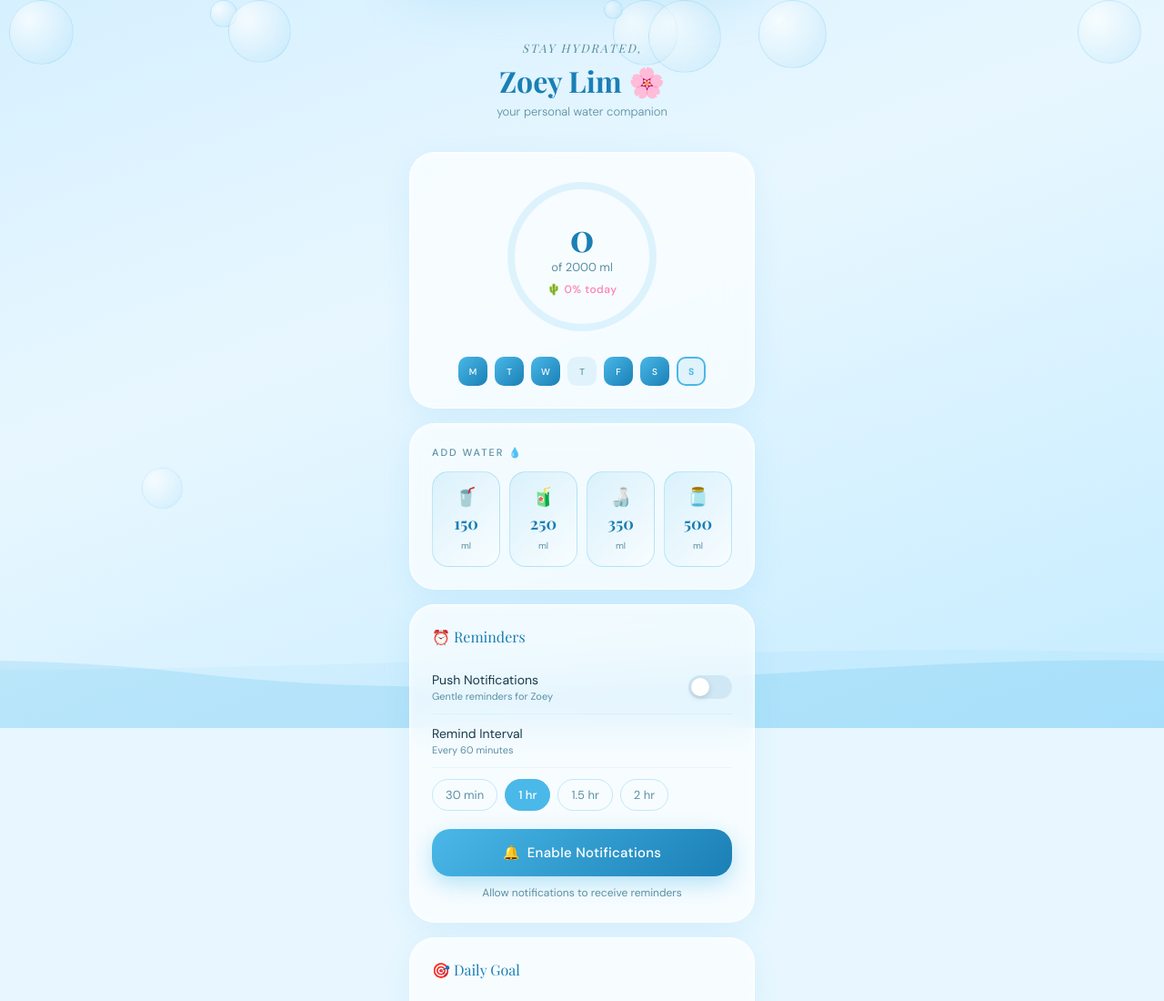
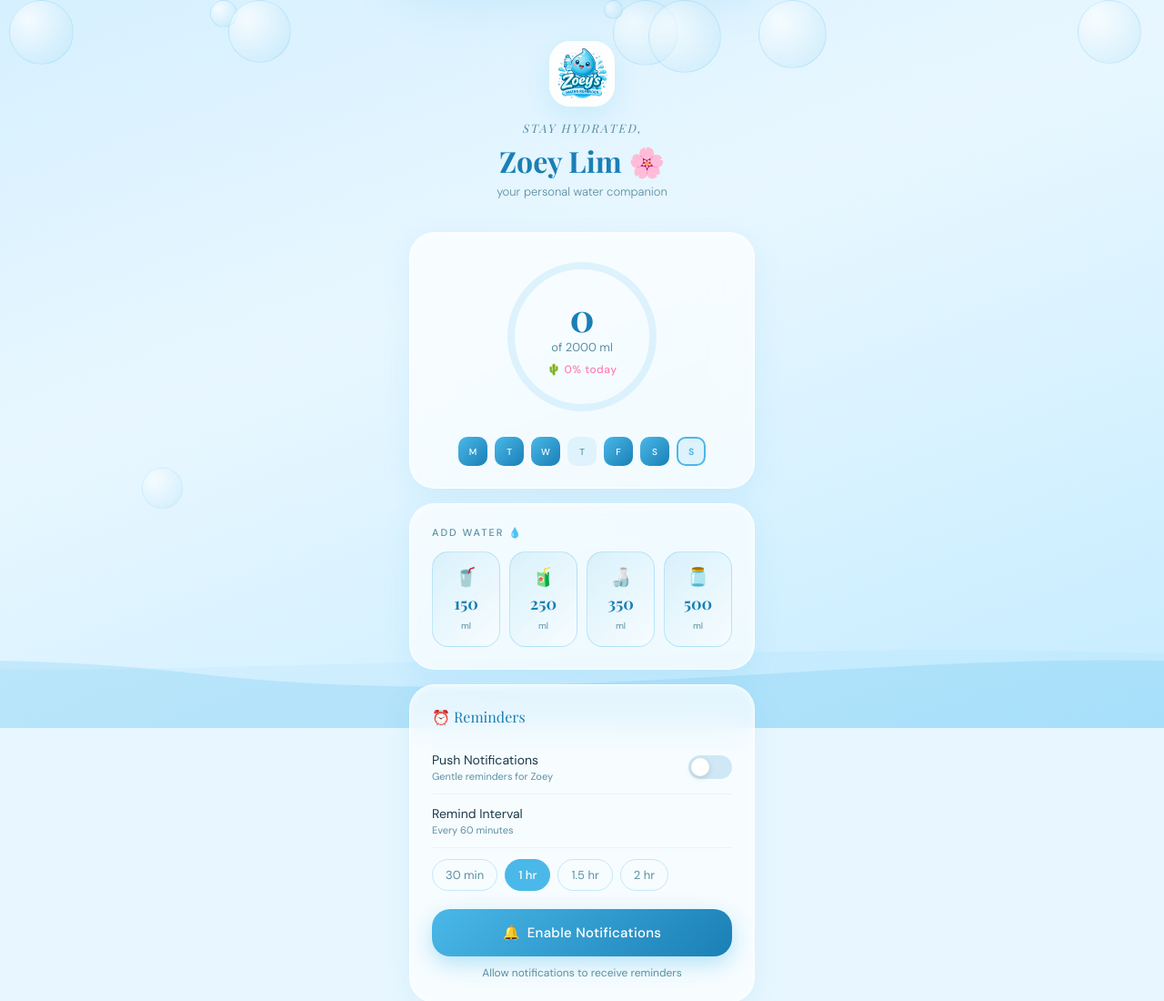
Before and after one commit to Hoong067/waterreminder, a plain HTML site: page index.html in a window 1280 px wide. Shown: the top 1100 px of the page at 91% size. Drawn offline with nearby package versions, Linux system fonts and the light colour scheme; a web font is replaced by a local one.

Commit message:
update logo

```diff
--- a/index.html
+++ b/index.html
@@ -96,6 +96,36 @@
   .header {
     padding: 44px 28px 20px;
     text-align: center;
+  }
+
+  .logo-mark {
+    width: 74px;
+    height: 74px;
+    margin: 0 auto 14px;
+    border-radius: 24px;
+    background: rgba(255,255,255,0.7);
+    border: 1px solid rgba(74,184,232,0.18);
+    box-shadow: 0 10px 28px rgba(74,184,232,0.16);
+    display: flex;
+    align-items: center;
+    justify-content: center;
+    overflow: hidden;
+  }
+
+  .logo-mark img {
+    width: 100%;
+    height: 100%;
+    object-fit: cover;
+    display: block;
+  }
+
+  .logo-fallback {
+    font-family: 'Playfair Display', serif;
+    font-size: 24px;
+    font-weight: 700;
+    color: var(--deep);
+    letter-spacing: 1px;
+    background: linear-gradient(135deg, rgba(74,184,232,0.18), rgba(255,255,255,0.8));
   }
 
   .greeting {
@@ -574,6 +604,9 @@
 
   <!-- Header -->
   <div class="header">
+    <div class="logo-mark" id="logoMark">
+      <img src="logo.png" alt="Zoey's Hydration logo" onerror="this.style.display='none'; this.parentElement.classList.add('logo-fallback'); this.parentElement.textContent='ZH';">
+    </div>
     <div class="greeting">stay hydrated,</div>
     <div class="name">Zoey Lim 🌸</div>
     <div class="subtitle">your personal water companion</div>
```
Also changed, not shown: logo.png (added).
